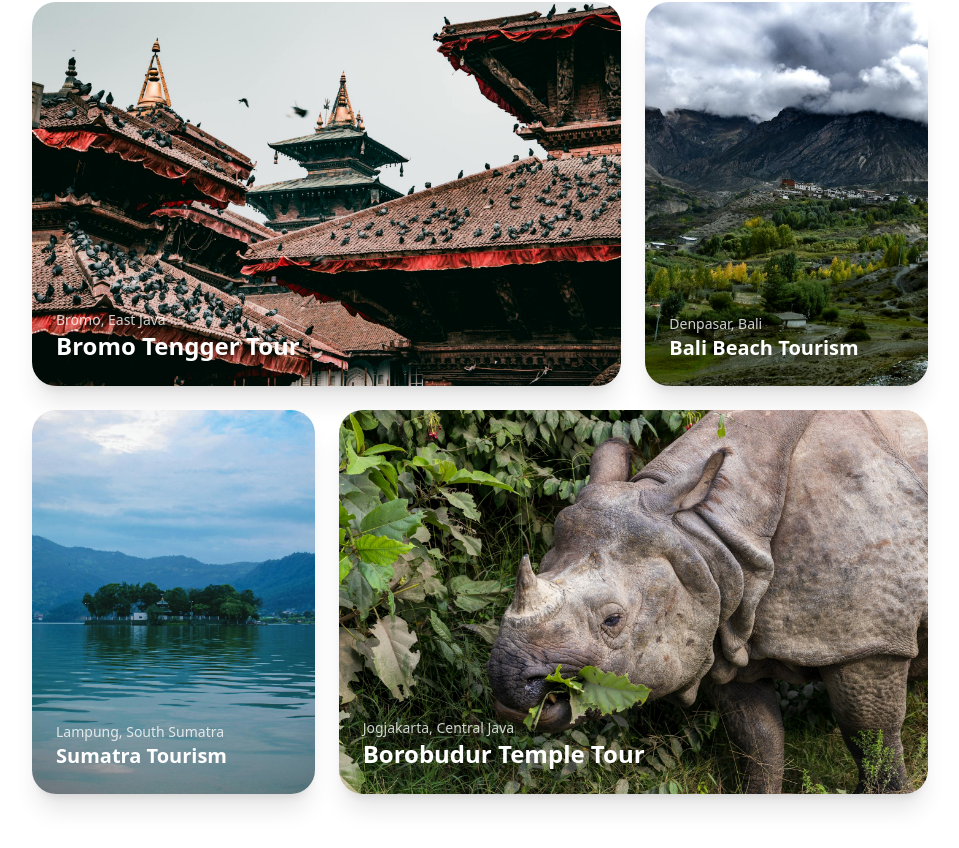
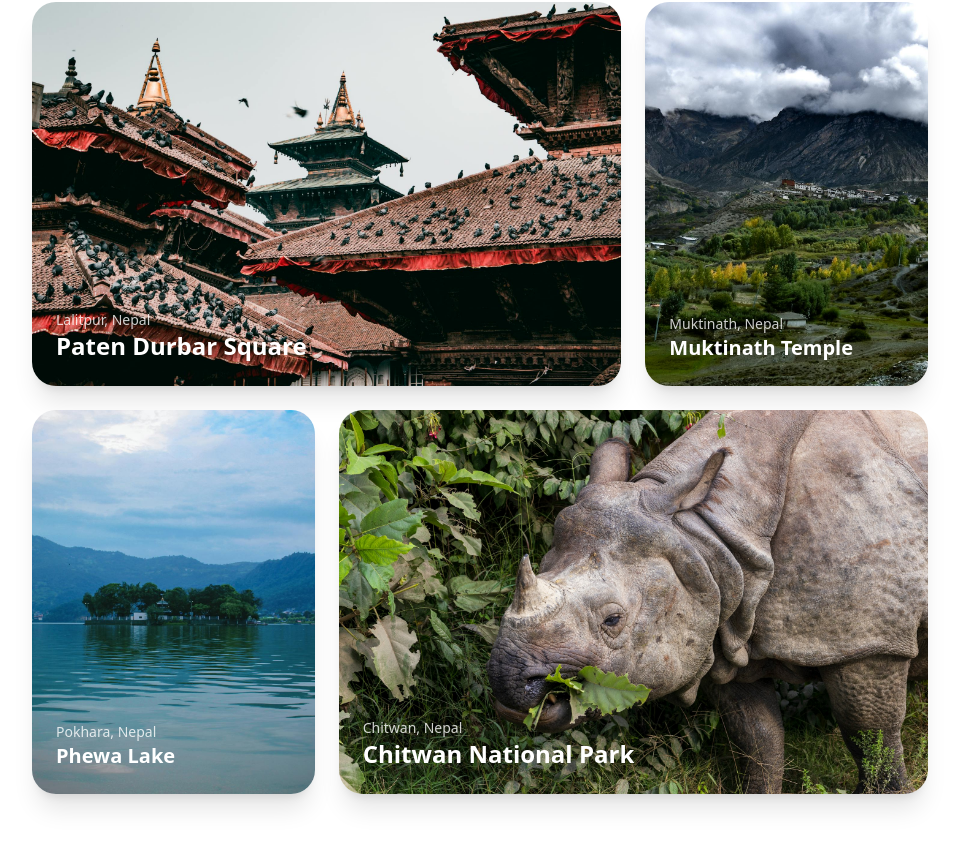
Before and after one commit to khojwar/neptravi, a Next.js app: page / in a window 1280 px wide. Shown: the part 916-1764 px from the top of the page, without its empty margins (160-1119 px from the left). Built offline with nearby package versions, Linux system fonts and the light colour scheme.

Commit message:
add meaningful name for the best place

```diff
--- a/src/components/BestLocation.tsx
+++ b/src/components/BestLocation.tsx
@@ -1,4 +1,4 @@
-import React from 'react'
+
 
 const BestLocation = () => {
   return (
@@ -14,8 +14,8 @@ const BestLocation = () => {
             <div className="md:col-span-2 relative rounded-3xl overflow-hidden shadow-xl">
                 <img src="/kathmandu.jpg" className="w-full h-80 md:h-96 object-cover " />
                 <div className="absolute bottom-0 left-0 p-6 text-white">
-                    <p className="text-sm opacity-80">Bromo, East Java</p>
-                    <h2 className="text-2xl font-semibold">Bromo Tengger Tour</h2>
+                    <p className="text-sm opacity-80">Lalitpur, Nepal</p>
+                    <h2 className="text-2xl font-semibold">Paten Durbar Square</h2>
                 </div>
             </div>
 
@@ -23,8 +23,8 @@ const BestLocation = () => {
             <div className="relative rounded-3xl overflow-hidden shadow-xl">
                 <img src="/muktinath.jpg" className="w-full h-80 md:h-96 object-cover" />
                 <div className="absolute bottom-0 left-0 p-6 text-white">
-                    <p className="text-sm opacity-80">Denpasar, Bali</p>
-                    <h2 className="text-xl font-semibold">Bali Beach Tourism</h2>
+                    <p className="text-sm opacity-80">Muktinath, Nepal</p>
+                    <h2 className="text-xl font-semibold">Muktinath Temple</h2>
                 </div>
             </div>
 
@@ -32,8 +32,8 @@ const BestLocation = () => {
             <div className="relative rounded-3xl overflow-hidden shadow-xl">
                 <img src="/pokhara.jpg" className="w-full h-80 md:h-96 object-cover" />
                 <div className="absolute bottom-0 left-0 p-6 text-white">
-                    <p className="text-sm opacity-80">Lampung, South Sumatra</p>
-                    <h2 className="text-xl font-semibold">Sumatra Tourism</h2>
+                    <p className="text-sm opacity-80">Pokhara, Nepal</p>
+                    <h2 className="text-xl font-semibold">Phewa Lake</h2>
                 </div>
             </div>
 
@@ -41,8 +41,8 @@ const BestLocation = () => {
             <div className="md:col-span-2 relative rounded-3xl overflow-hidden shadow-xl">
                 <img src="/rhino.jpg" className="w-full h-80 md:h-96 object-cover" />
                 <div className="absolute bottom-0 left-0 p-6 text-white">
-                    <p className="text-sm opacity-80">Jogjakarta, Central Java</p>
-                    <h2 className="text-2xl font-semibold">Borobudur Temple Tour</h2>
+                    <p className="text-sm opacity-80">Chitwan, Nepal</p>
+                    <h2 className="text-2xl font-semibold">Chitwan National Park</h2>
                 </div>
             </div>
 
--- a/src/components/StatsCard.tsx
+++ b/src/components/StatsCard.tsx
@@ -1,4 +1,4 @@
-import React from 'react'
+
 
 const StatsCard = ({ number, label }: { number: string | number; label: string }) => {
   return (
--- a/src/components/StatsSection.tsx
+++ b/src/components/StatsSection.tsx
@@ -1,4 +1,3 @@
-import React from 'react'
 import StatsCard from './StatsCard'
 
 const StatsSection = () => {
```
